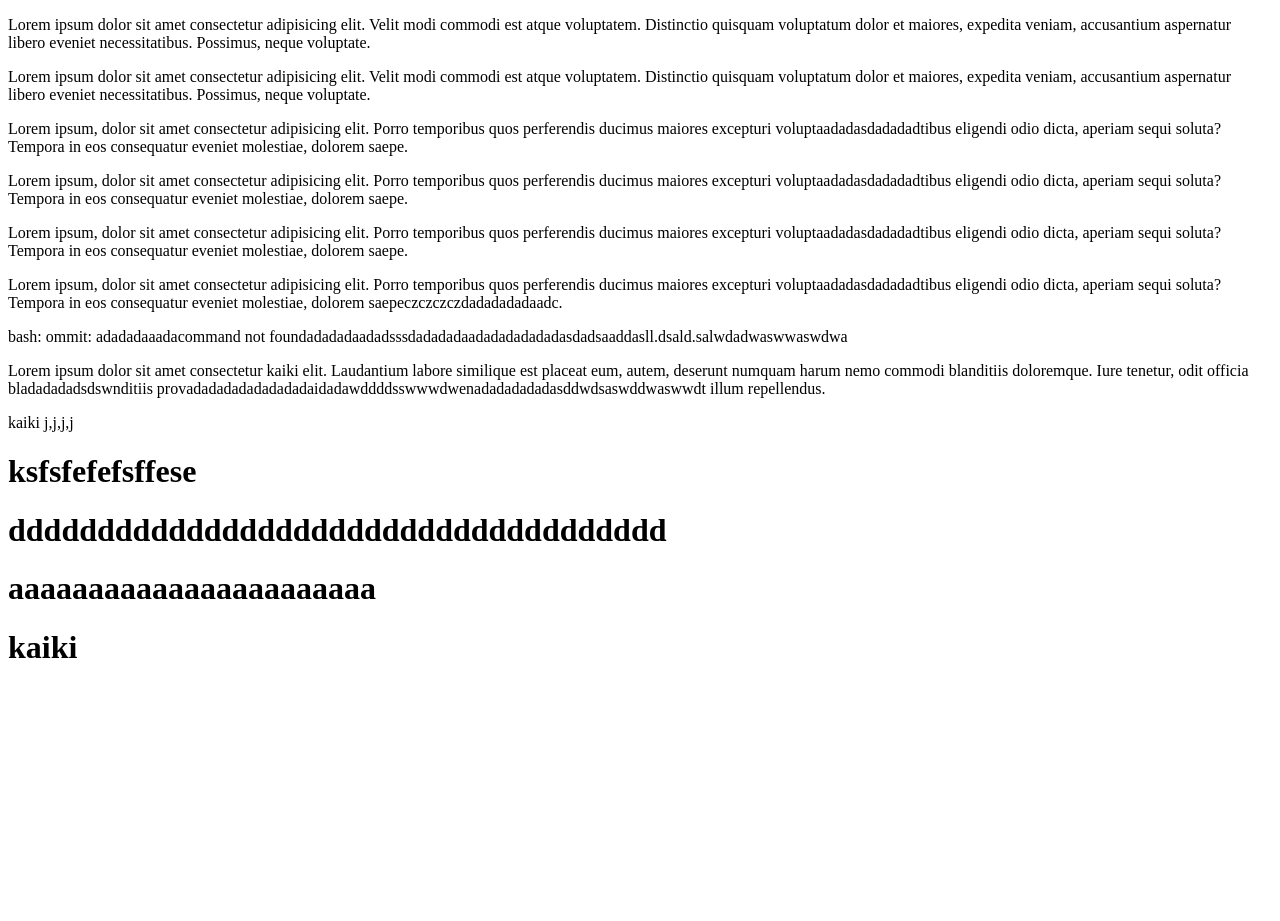
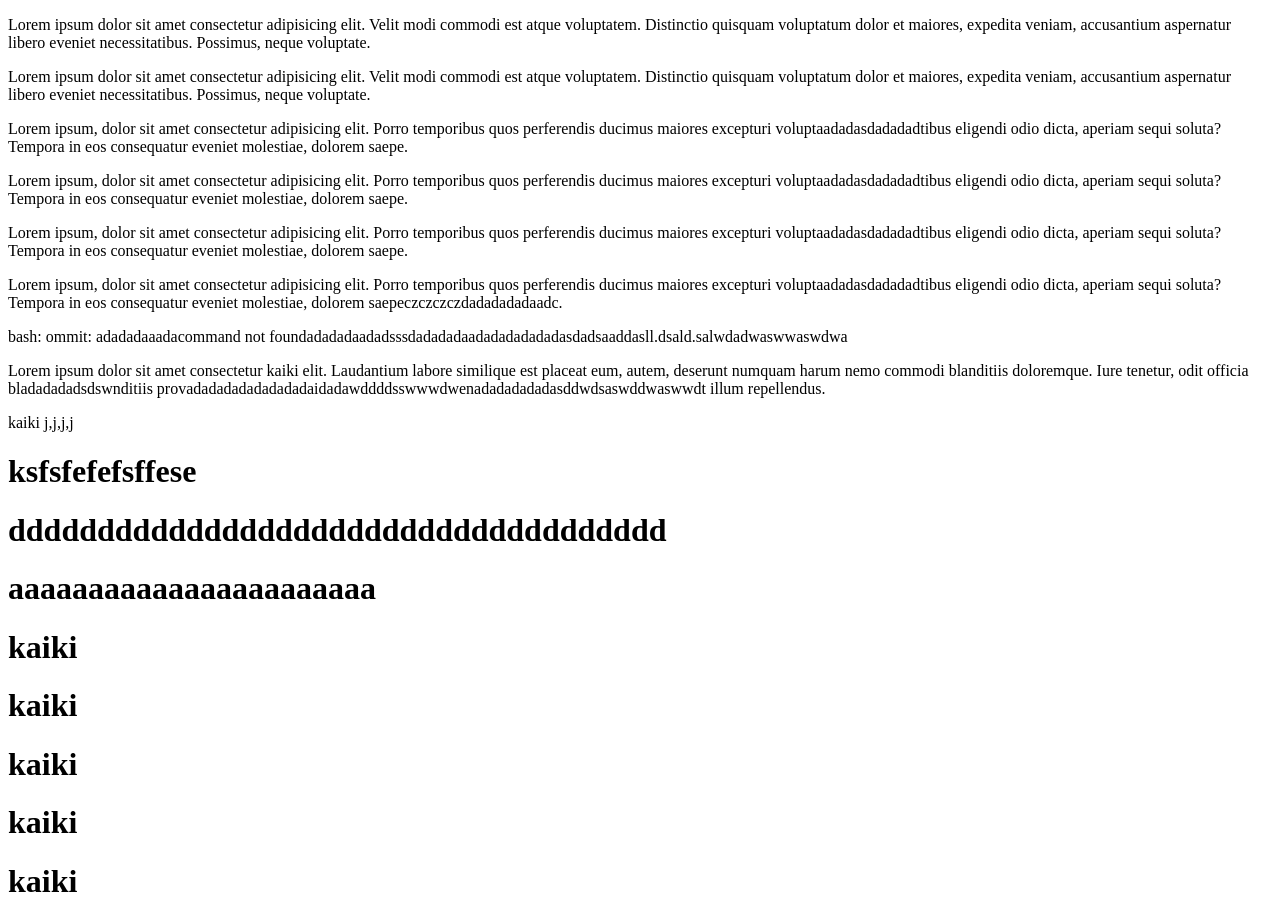
Before and after one commit to kaiki-Rodrigues/projeto-1, a plain HTML site: page index.html in a window 1280 px wide. Before the commit the page ends 800 px from the top, so only its background shows below. Drawn offline with Linux system fonts and the light colour scheme.

Commit message:
Update index.html

```diff
--- a/index.html
+++ b/index.html
@@ -31,6 +31,11 @@
     <h1>aaaaaaaaaaaaaaaaaaaaaaa</h1>
 
     <h1>kaiki</h1>
+    <h1>kaiki</h1>
+    <h1>kaiki</h1>
+    <h1>kaiki</h1>
+    <h1>kaiki</h1>
+
 
 
 
```
